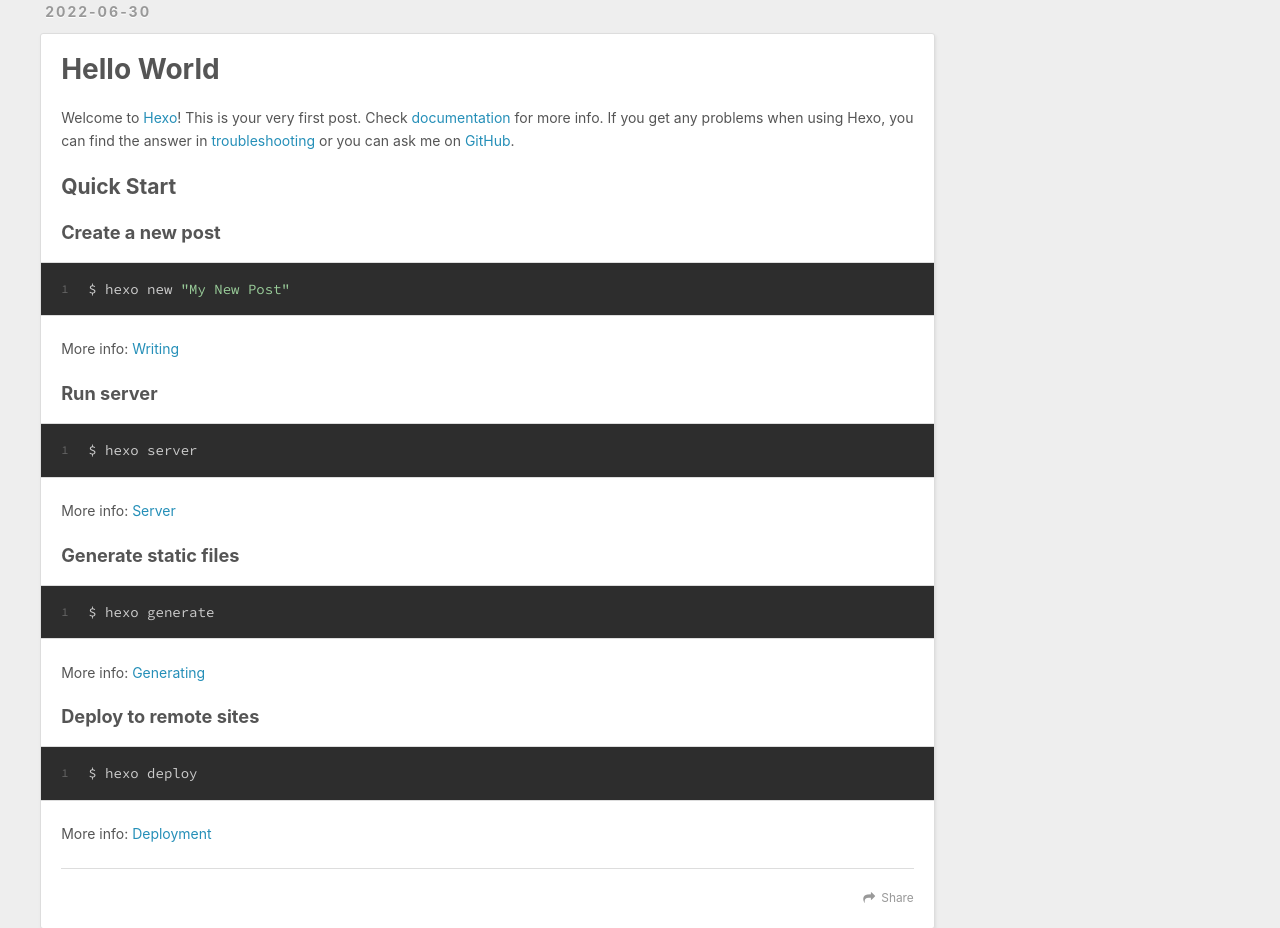
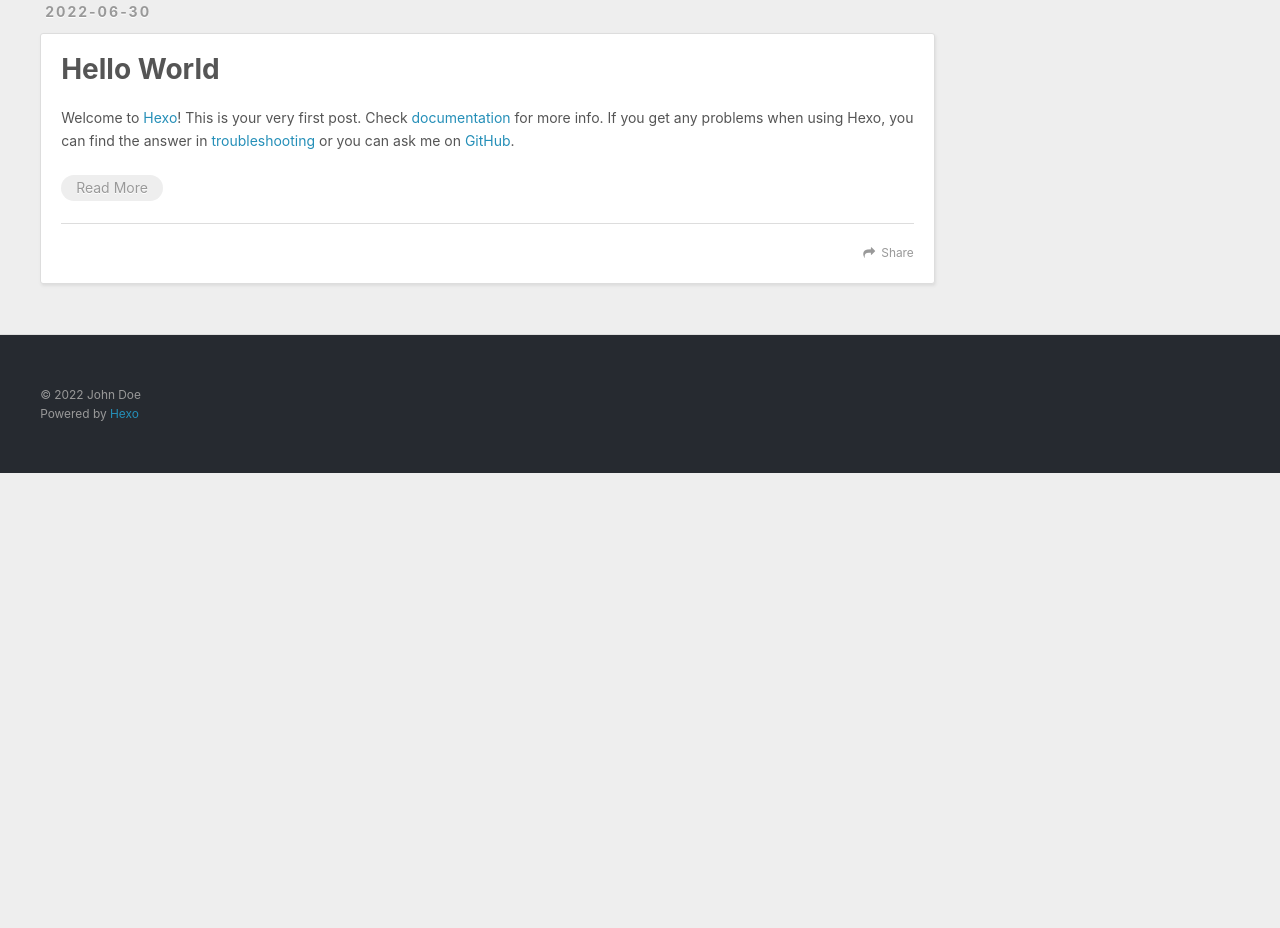
Before and after one commit to OnoLemon/XiaoYeOno.github.io, a plain HTML site: page index.html in a window 1280 px wide. Shown: the part 697-1625 px from the top of the page. After the commit the page ends 1170 px from the top, so only its background shows below. Drawn offline with nearby package versions, Linux system fonts and the light colour scheme.

Commit message:
Site updated: 2022-06-30 14:57:58

```diff
--- a/index.html
+++ b/index.html
@@ -129,18 +129,10 @@
     <div class="article-entry" itemprop="articleBody">
 
         <p>Welcome to <a target="_blank" rel="noopener" href="https://hexo.io/">Hexo</a>! This is your very first post. Check <a target="_blank" rel="noopener" href="https://hexo.io/docs/">documentation</a> for more info. If you get any problems when using Hexo, you can find the answer in <a target="_blank" rel="noopener" href="https://hexo.io/docs/troubleshooting.html">troubleshooting</a> or you can ask me on <a target="_blank" rel="noopener" href="https://github.com/hexojs/hexo/issues">GitHub</a>.</p>
-<h2 id="Quick-Start"><a href="#Quick-Start" class="headerlink" title="Quick Start"></a>Quick Start</h2><h3 id="Create-a-new-post"><a href="#Create-a-new-post" class="headerlink" title="Create a new post"></a>Create a new post</h3><figure class="highlight bash"><table><tr><td class="gutter"><pre><span class="line">1</span><br></pre></td><td class="code"><pre><span class="line">$ hexo new <span class="string">&quot;My New Post&quot;</span></span><br></pre></td></tr></table></figure>
 
-<p>More info: <a target="_blank" rel="noopener" href="https://hexo.io/docs/writing.html">Writing</a></p>
-<h3 id="Run-server"><a href="#Run-server" class="headerlink" title="Run server"></a>Run server</h3><figure class="highlight bash"><table><tr><td class="gutter"><pre><span class="line">1</span><br></pre></td><td class="code"><pre><span class="line">$ hexo server</span><br></pre></td></tr></table></figure>
-
-<p>More info: <a target="_blank" rel="noopener" href="https://hexo.io/docs/server.html">Server</a></p>
-<h3 id="Generate-static-files"><a href="#Generate-static-files" class="headerlink" title="Generate static files"></a>Generate static files</h3><figure class="highlight bash"><table><tr><td class="gutter"><pre><span class="line">1</span><br></pre></td><td class="code"><pre><span class="line">$ hexo generate</span><br></pre></td></tr></table></figure>
-
-<p>More info: <a target="_blank" rel="noopener" href="https://hexo.io/docs/generating.html">Generating</a></p>
-<h3 id="Deploy-to-remote-sites"><a href="#Deploy-to-remote-sites" class="headerlink" title="Deploy to remote sites"></a>Deploy to remote sites</h3><figure class="highlight bash"><table><tr><td class="gutter"><pre><span class="line">1</span><br></pre></td><td class="code"><pre><span class="line">$ hexo deploy</span><br></pre></td></tr></table></figure>
-
-<p>More info: <a target="_blank" rel="noopener" href="https://hexo.io/docs/one-command-deployment.html">Deployment</a></p>
+          <p class="article-more-link">
+            <a href="/2022/06/30/hello-world/#more">Read More</a>
+          </p>
 
 
     </div>
```
Also changed, not shown: 2022/06/30/hello-world/index.html (+5 -3 lines).
